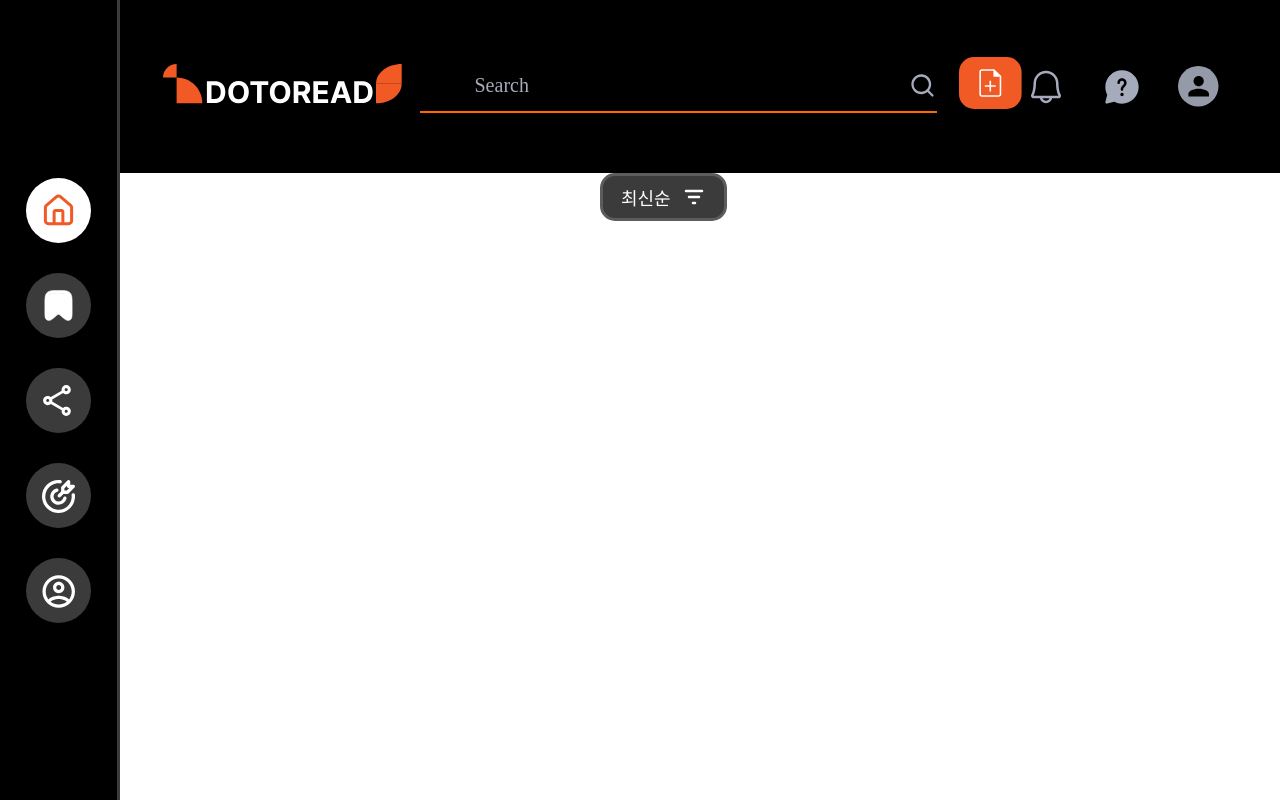
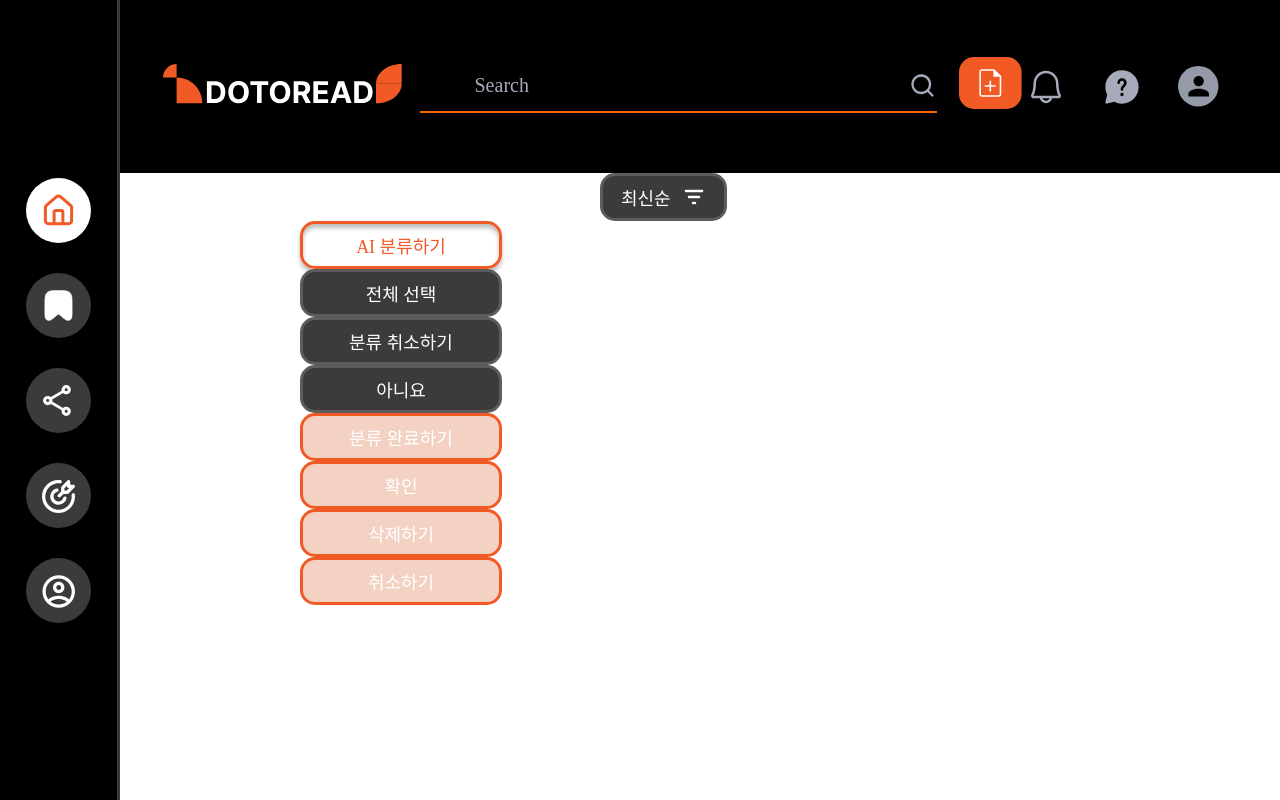
Before and after one commit to KIMGEONHWI/DOTOREAD-CLIENT, a React (Vite) app: page / in a window 1280 px wide. Built offline with nearby package versions, Linux system fonts and the light colour scheme.

Commit message:
style: 버튼 공통 컴포넌트 구현완료

```diff
--- /dev/null
+++ b/src/components/common/Button/Btn.tsx
@@ -0,0 +1,53 @@
+import Buttons from '@/constants/ButtonList';
+import { useState } from 'react';
+import styled from 'styled-components';
+
+function Btn({ id }: { id: string }) {
+	const button = Buttons.find((button) => button.id === id);
+	const [clicked, setClicked] = useState(false);
+
+	if (!button) {
+		console.log('constants/ButtonList에서 지정한 id값을 넘겨주세요');
+		return null;
+	}
+
+	const { text, color, bordercolor, backgroundcolor } = button;
+
+	const handleClick = () => {
+		if (id === 'aiClassify') {
+			setClicked(!clicked);
+		}
+	};
+
+	return (
+		<BtnWrapper
+			id={id}
+			onClick={handleClick}
+			bordercolor={bordercolor}
+			backgroundcolor={clicked ? 'orange2' : backgroundcolor}
+		>
+			<BtnName color={clicked ? 'white' : color}>{text}</BtnName>
+		</BtnWrapper>
+	);
+}
+
+export default Btn;
+
+const BtnWrapper = styled.button<{ id: string; bordercolor: string; backgroundcolor: string }>`
+	margin-left: 30rem;
+	width: 20.2rem;
+	height: 4.8rem;
+	border-radius: 15px;
+	display: flex;
+	justify-content: center;
+	align-items: center;
+	border: 3px solid ${({ theme, bordercolor }) => theme.colors[bordercolor]};
+	background-color: ${({ theme, backgroundcolor }) => theme.colors[backgroundcolor]};
+	box-shadow: ${({ id }) =>
+		id === 'aiClassify' ? '0px 4px 4px 0px rgba(0, 0, 0, 0.25), 0px 4px 4px 0px rgba(0, 0, 0, 0.25) inset' : 'none'};
+`;
+
+const BtnName = styled.p<{ color: string }>`
+	${({ theme }) => theme.fonts.Pretendard_Medium_18px};
+	color: ${({ theme, color }) => theme.colors[color]};
+`;
--- /dev/null
+++ b/src/constants/ButtonList.ts
@@ -0,0 +1,24 @@
+import theme from '@/styles/theme';
+
+interface ButtonProps {
+	id: string;
+	text: string;
+	color: keyof typeof theme.colors;
+	bordercolor: keyof typeof theme.colors;
+	backgroundcolor: keyof typeof theme.colors;
+}
+
+const Buttons: ButtonProps[] = [
+	{ id: 'aiClassify', text: 'AI 분류하기', color: 'orange1', bordercolor: 'orange1', backgroundcolor: 'transparent' },
+
+	{ id: 'chooseAll', text: '전체 선택', color: 'white1', bordercolor: 'gray2', backgroundcolor: 'gray1' },
+	{ id: 'cancelClassify', text: '분류 취소하기', color: 'white1', bordercolor: 'gray2', backgroundcolor: 'gray1' },
+	{ id: 'no', text: '아니요', color: 'white1', bordercolor: 'gray2', backgroundcolor: 'gray1' },
+
+	{ id: 'delete', text: '삭제하기', color: 'white1', bordercolor: 'orange1', backgroundcolor: 'orange2' },
+	{ id: 'ok', text: '확인', color: 'white1', bordercolor: 'orange1', backgroundcolor: 'orange2' },
+	{ id: 'finishClassify', text: '분류 완료하기', color: 'white1', bordercolor: 'orange1', backgroundcolor: 'orange2' },
+	{ id: 'cancel', text: '취소하기', color: 'white1', bordercolor: 'orange1', backgroundcolor: 'orange2' },
+];
+
+export default Buttons;
--- a/src/pages/Main/MainPage.tsx
+++ b/src/pages/Main/MainPage.tsx
@@ -1,9 +1,18 @@
+import Btn from '@/components/common/Button/Btn';
 import SortBtn from '@/components/common/Button/SortBtn';
 
 function MainPage() {
 	return (
 		<div>
 			<SortBtn />
+			<Btn id="aiClassify" />
+			<Btn id="chooseAll" />
+			<Btn id="cancelClassify" />
+			<Btn id="no" />
+			<Btn id="finishClassify" />
+			<Btn id="ok" />
+			<Btn id="delete" />
+			<Btn id="cancel" />
 		</div>
 	);
 }
--- a/src/styles/theme.ts
+++ b/src/styles/theme.ts
@@ -21,6 +21,8 @@ const colors = {
 	bookmark_hover: '#343434',
 	bookmark_click: '#6E4A39',
 	bookmark_select: '#FFE5D9',
+
+	transparent: 'rgba(0,0,0,0)',
 };
 
 const baseFontStyle = css`
```
